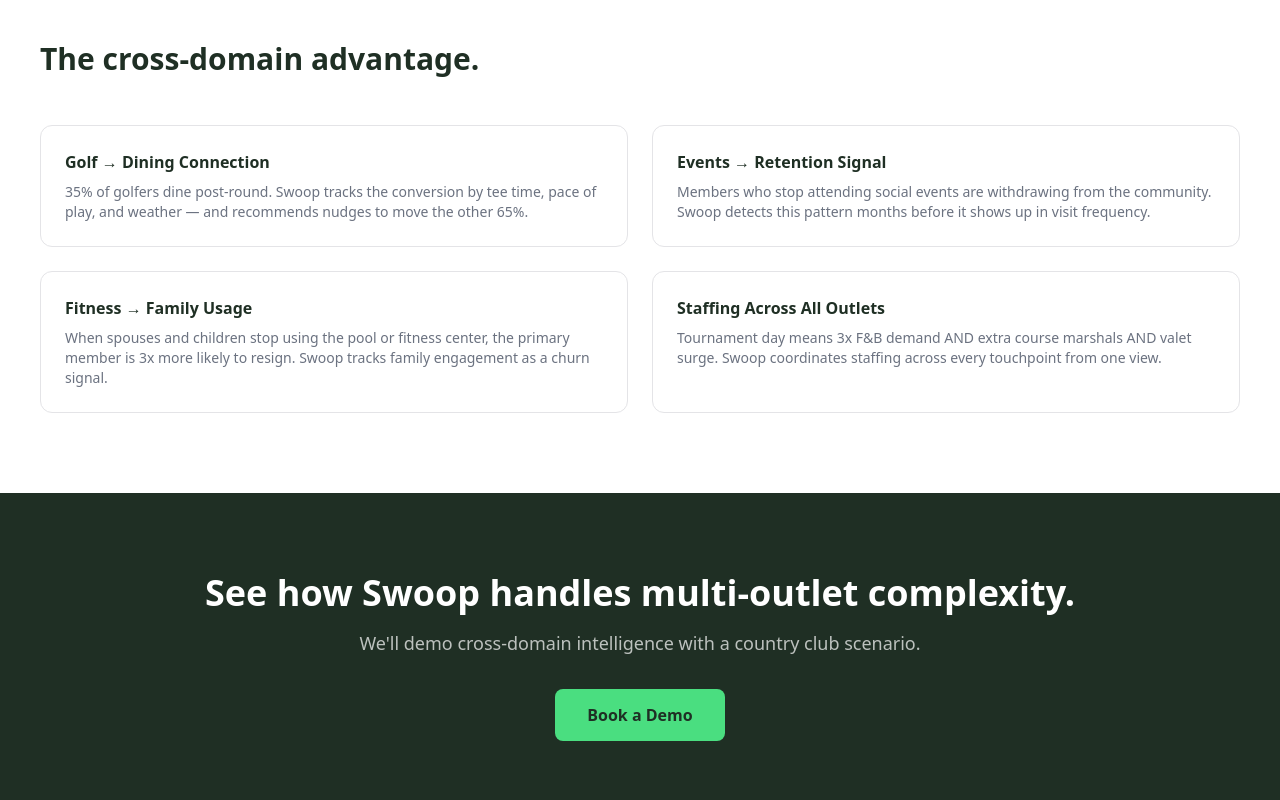
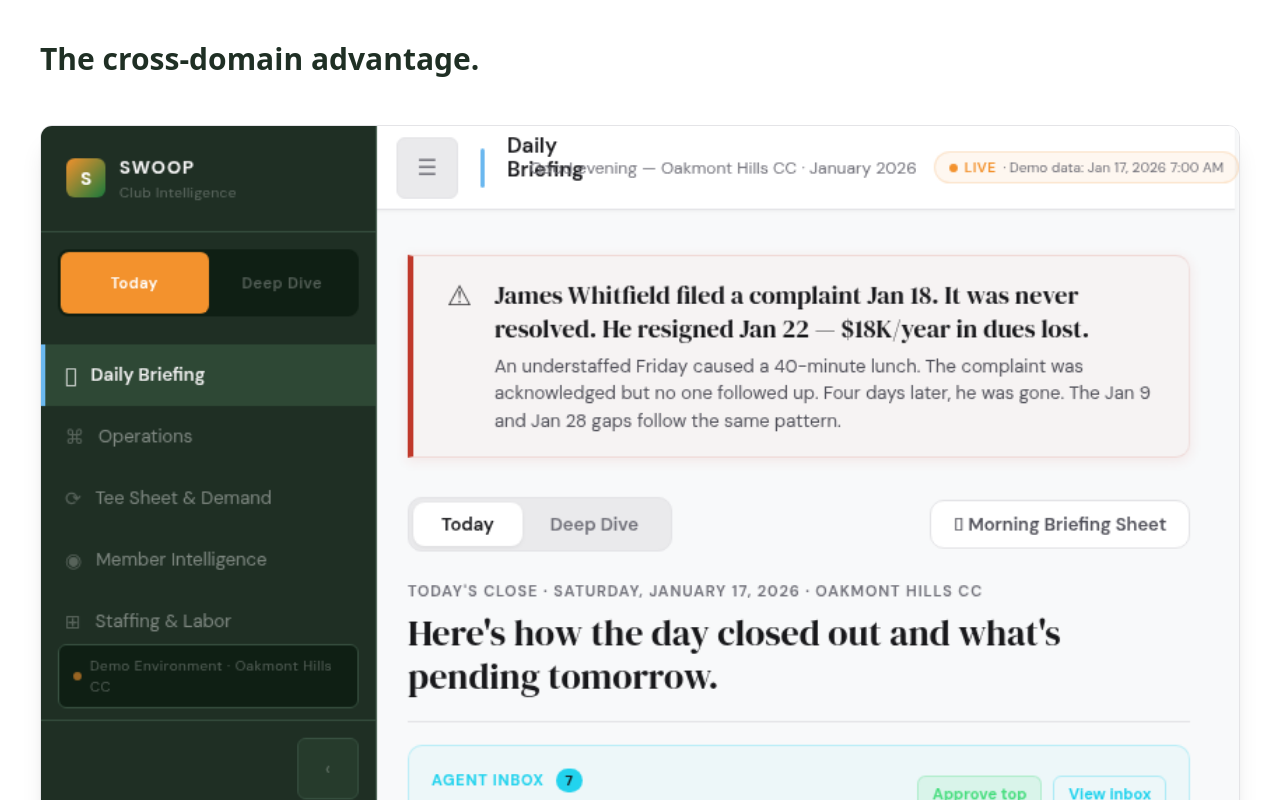
Before and after one commit to ty-hayes-82/swoop-member-intelligence-website, a Next.js app: page /for/country-clubs in a window 1280 px wide. Shown: the part 580-1380 px from the top of the page. Built offline with nearby package versions, Linux system fonts and the light colour scheme.

Commit message:
Add Daily Briefing screenshot to Country Clubs page
- Shows cross-system intelligence in action
- Demonstrates multi-outlet operational view
- Improves visual engagement

```diff
--- a/app/for/country-clubs/page.jsx
+++ b/app/for/country-clubs/page.jsx
@@ -21,6 +21,16 @@ export default function CountryClubsPage() {
       <section className="py-20 px-6 bg-white">
         <div className="max-w-container mx-auto">
           <h2 className="text-3xl font-bold mb-12">The cross-domain advantage.</h2>
+
+          {/* Product Screenshot */}
+          <div className="mb-12 rounded-xl overflow-hidden shadow-xl border border-swoop-border">
+            <img
+              src="/screenshots/daily-briefing.png"
+              alt="Daily Briefing showing cross-system intelligence"
+              className="w-full"
+            />
+          </div>
+
           <div className="grid md:grid-cols-2 gap-6">
             <div className="bg-swoop-card border border-swoop-border rounded-xl p-6">
               <h3 className="font-semibold mb-2">Golf → Dining Connection</h3>
```
